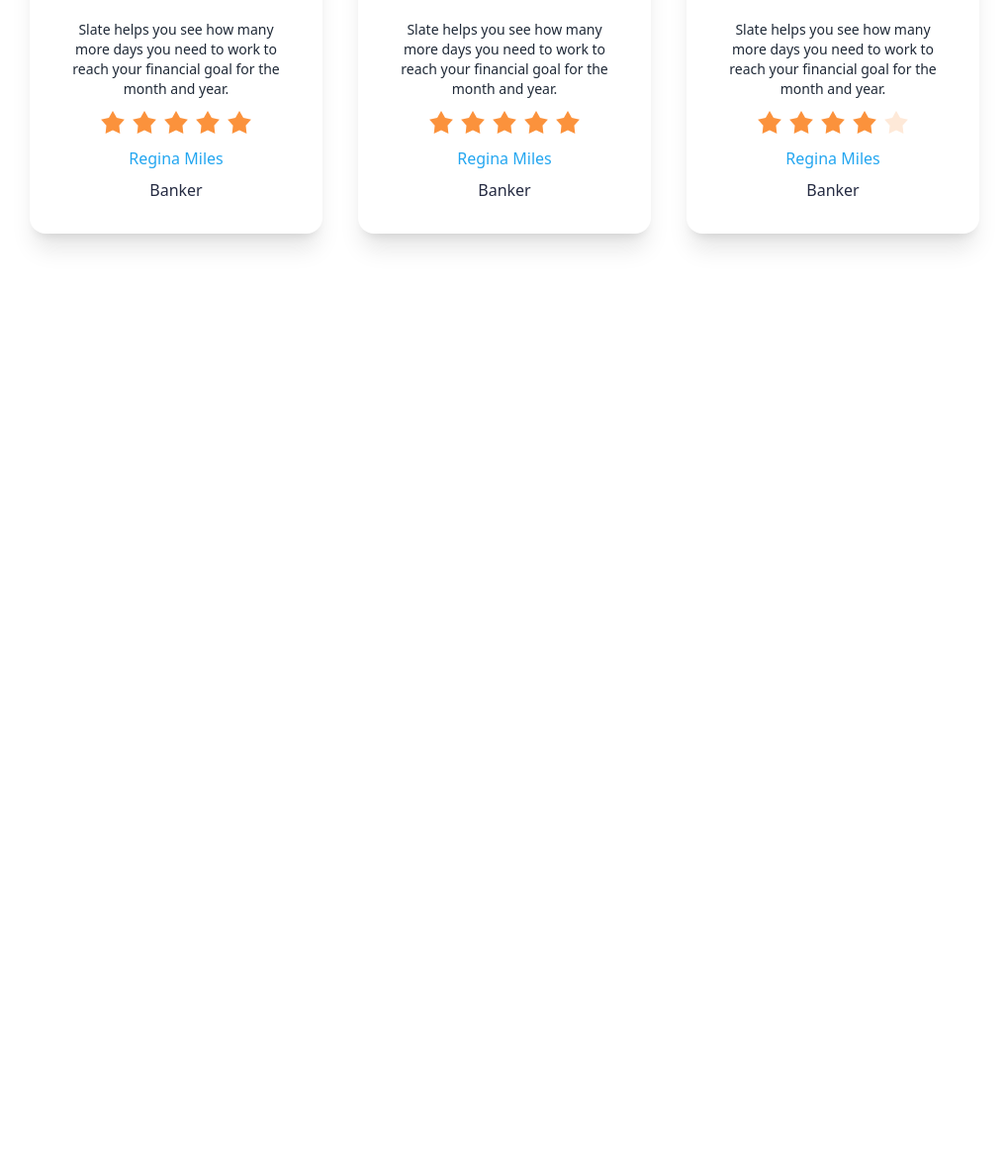
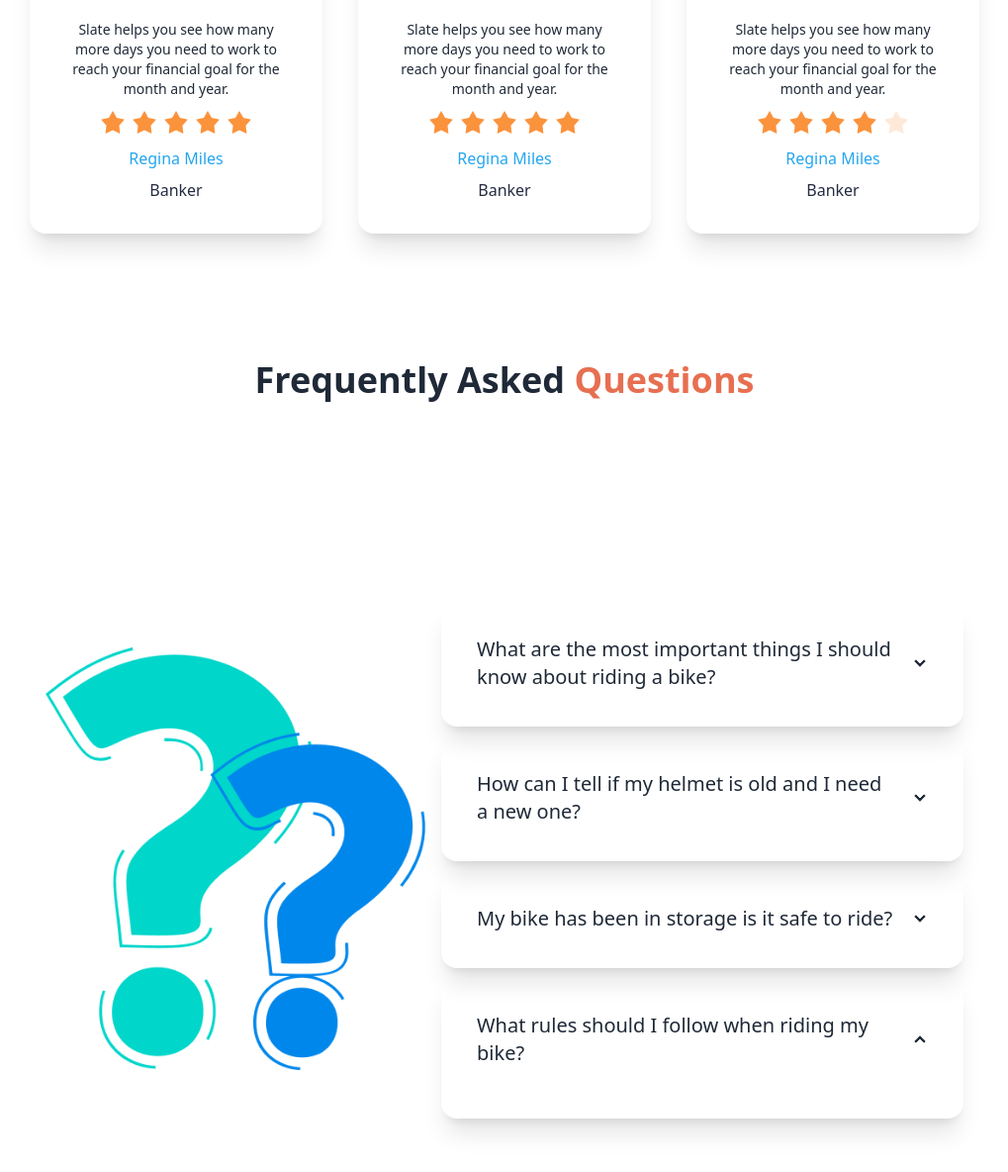
Before and after one commit to devalienbrain/13-intro-daisyUI-biker-zone, a plain HTML site: page index.html in a window 1280 px wide. Shown: the part 2544-3728 px from the top of the page at 99% size, without its empty margins (130-1149 px from the left). Before the commit the page ends 2844 px from the top, so only its background shows below. Drawn offline with nearby package versions, Linux system fonts and the light colour scheme.

Commit message:
FAQ part done

```diff
--- a/index.html
+++ b/index.html
@@ -300,6 +300,66 @@
       </div>
     </section>
     <!-- Happy Client section Ends -->
+
+    <!-- Happy Client section starts -->
+    <section class="mt-16 mb-16 pt-16">
+      <h2 class="font-black text-4xl text-center pb-16">Frequently Asked <span class="text-[#E76F51]"> Questions </span>
+      </h2>
+      <!-- Imported Hero from daisy khala -->
+      <div class="hero min-h-screen">
+        <div class="hero-content flex-col lg:flex-row">
+          <img src="images/others/faq.png" class="max-w-sm" />
+          <div class="flex flex-col gap-2">
+            <!-- Imported Accordion from daisy khala & customize -->
+            <!-- 1 Q/A container -->
+            <div class="collapse collapse-arrow card shadow-xl p-5">
+              <input type="radio" name="my-accordion-2" checked="checked" />
+              <div class="collapse-title text-xl font-medium">
+                What are the most important things I should
+                know about riding a bike?
+              </div>
+              <div class="collapse-content">
+                <p>Safety First! Always obey the rules of the road. Obey all traffic signals,
+                  signs, and laws. Get in the mindset of
+                  “driving” your bike—not just “riding” your bike. This will help you be a more focused and legally
+                  compliant bike rider.</p>
+              </div>
+            </div>
+            <!-- 1 Q/A container Ends -->
+            <!-- 2 Q/A container -->
+            <div class="collapse collapse-arrow card shadow-xl p-5">
+              <input type="radio" name="my-accordion-2" checked="checked" />
+              <div class="collapse-title text-xl font-medium">
+                How can I tell if my helmet is old and I need a
+                new one?
+              </div>
+              <div class="collapse-content"></div>
+            </div>
+            <!-- 2 Q/A container Ends -->
+            <!-- 3 Q/A container -->
+            <div class="collapse collapse-arrow card shadow-xl p-5">
+              <input type="radio" name="my-accordion-2" checked="checked" />
+              <div class="collapse-title text-xl font-medium">
+                My bike has been in storage is it safe to ride?
+              </div>
+              <div class="collapse-content"></div>
+            </div>
+            <!-- 3 Q/A container Ends -->
+            <!-- 4 Q/A container -->
+            <div class="collapse collapse-arrow card shadow-xl p-5">
+              <input type="radio" name="my-accordion-2" checked="checked" />
+              <div class="collapse-title text-xl font-medium">
+                What rules should I follow when riding my bike?
+              </div>
+              <div class="collapse-content"></div>
+            </div>
+            <!-- 4 Q/A container Ends -->
+
+          </div>
+        </div>
+      </div>
+    </section>
+
   </main>
   <footer>
 
```
